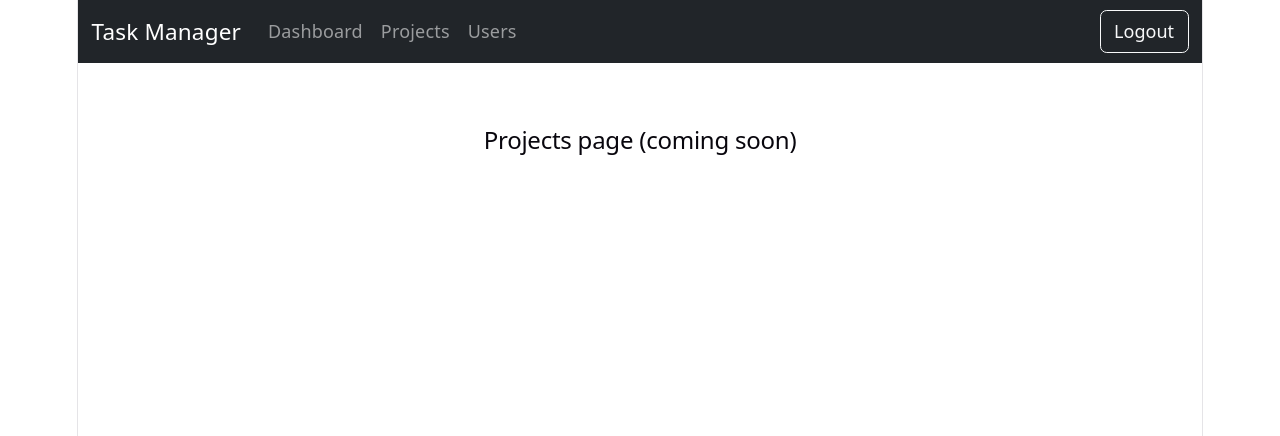
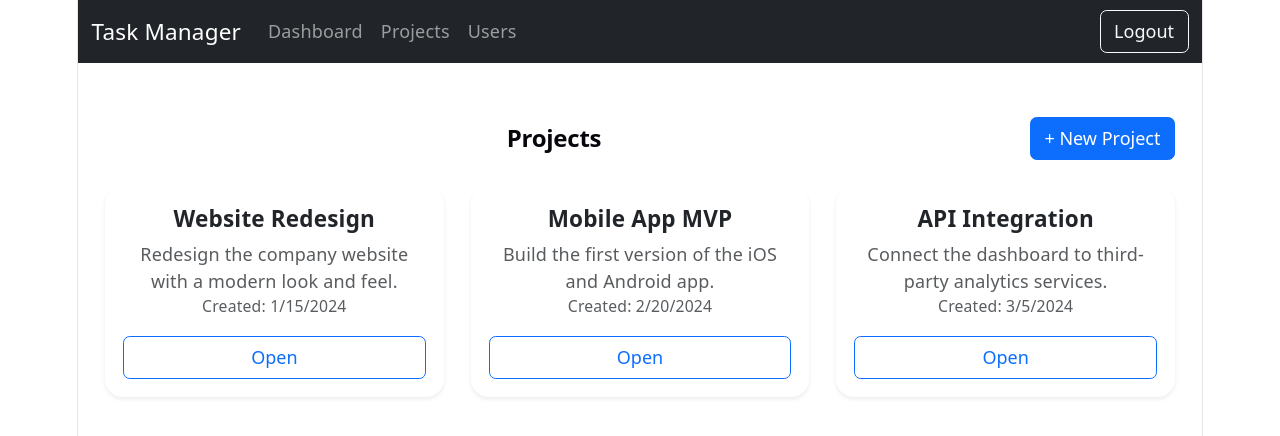
Before and after one commit to harshaayiniekathirgamanathan/Task-Management-Web-Project, a React (Vite) app in the folder client/: page /projects in a window 1280 px wide. Shown: the top 436 px of the page. Built offline with nearby package versions, Linux system fonts and the light colour scheme; no server answers; sample sign-in values are in the browser's storage.

Commit message:
feat: add projects screen with mock cards

```diff
--- a/client/src/AppRoutes.jsx
+++ b/client/src/AppRoutes.jsx
@@ -4,7 +4,8 @@ import ProtectedRoute from './components/ProtectedRoute';
 import DashboardPage from './pages/DashboardPage';
 import LoginPage from './pages/LoginPage';
 import ChangePasswordPage from './pages/ChangePasswordPage';
-import UsersPage from './pages/UsersPage'; // <-- new import
+import UsersPage from './pages/UsersPage';
+import ProjectsPage from './pages/ProjectsPage'; // <-- new import
 
 function Placeholder({ name }) {
   return <h2 style={{ padding: '2rem' }}>{name} page (coming soon)</h2>;
@@ -19,11 +20,16 @@ export default function AppRoutes() {
       {/* Pages WITH the navbar */}
       <Route element={<Layout />}>
         <Route path="/" element={<ProtectedRoute><DashboardPage /></ProtectedRoute>} />
-        <Route path="/projects" element={<ProtectedRoute><Placeholder name="Projects" /></ProtectedRoute>} />
+
+        {/* Swap Placeholder for the real ProjectsPage */}
+        <Route path="/projects" element={<ProtectedRoute><ProjectsPage /></ProtectedRoute>} />
+
+        {/* Project detail still a placeholder — built in the next step */}
         <Route path="/projects/:id" element={<ProtectedRoute><Placeholder name="Project detail" /></ProtectedRoute>} />
+
         <Route path="/change-password" element={<ProtectedRoute><ChangePasswordPage /></ProtectedRoute>} />
 
-        {/* roles={['admin']} means only admin users can open this — others are sent to / */}
+        {/* Admins only */}
         <Route path="/users" element={<ProtectedRoute roles={['admin']}><UsersPage /></ProtectedRoute>} />
       </Route>
     </Routes>
--- /dev/null
+++ b/client/src/pages/ProjectsPage.jsx
@@ -0,0 +1,147 @@
+import React, { useState } from 'react';
+import {
+    Container, Row, Col,
+    Card, Button,
+    Modal, Form
+} from 'react-bootstrap';
+import { useNavigate } from 'react-router-dom';
+
+// Hard-coded fake projects matching the API contract
+// Shape: { id, title, description, created_at }
+const FAKE_PROJECTS = [
+    {
+        id: '1',
+        title: 'Website Redesign',
+        description: 'Redesign the company website with a modern look and feel.',
+        created_at: '2024-01-15T08:00:00Z',
+    },
+    {
+        id: '2',
+        title: 'Mobile App MVP',
+        description: 'Build the first version of the iOS and Android app.',
+        created_at: '2024-02-20T10:00:00Z',
+    },
+    {
+        id: '3',
+        title: 'API Integration',
+        description: 'Connect the dashboard to third-party analytics services.',
+        created_at: '2024-03-05T09:30:00Z',
+    },
+];
+
+export default function ProjectsPage() {
+    const navigate = useNavigate();
+
+    // --- New project modal state ---
+    const [showModal, setShowModal] = useState(false);
+    const [title, setTitle] = useState('');
+    const [description, setDescription] = useState('');
+
+    function handleOpenModal() {
+        // Reset fields every time the modal opens
+        setTitle('');
+        setDescription('');
+        setShowModal(true);
+    }
+
+    function handleCloseModal() {
+        setShowModal(false);
+    }
+
+    function handleSave() {
+        // For now just log — swap for a real POST /api/projects call later
+        console.log('New project:', { title, description });
+        handleCloseModal();
+    }
+
+    return (
+        <Container className="py-4">
+            {/* Page heading + New project button */}
+            <Row className="mb-4 align-items-center">
+                <Col>
+                    <h2 className="fw-bold mb-0">Projects</h2>
+                </Col>
+                <Col xs="auto">
+                    <Button variant="primary" onClick={handleOpenModal}>
+                        + New Project
+                    </Button>
+                </Col>
+            </Row>
+
+            {/* Project cards grid */}
+            <Row className="g-4">
+                {FAKE_PROJECTS.map((project) => (
+                    <Col key={project.id} xs={12} md={6} lg={4}>
+                        <Card className="h-100 shadow-sm border-0 rounded-4">
+                            <Card.Body className="d-flex flex-column">
+                                {/* Project title */}
+                                <Card.Title className="fw-bold">{project.title}</Card.Title>
+
+                                {/* Description — grows to fill available space */}
+                                <Card.Text className="text-muted flex-grow-1">
+                                    {project.description}
+                                </Card.Text>
+
+                                {/* Created date — small text above the button */}
+                                <Card.Text className="text-muted small mb-3">
+                                    Created: {new Date(project.created_at).toLocaleDateString()}
+                                </Card.Text>
+
+                                {/* Open button — navigates to the project detail page */}
+                                <Button
+                                    variant="outline-primary"
+                                    onClick={() => navigate(`/projects/${project.id}`)}
+                                >
+                                    Open
+                                </Button>
+                            </Card.Body>
+                        </Card>
+                    </Col>
+                ))}
+            </Row>
+
+            {/* ---- New Project Modal ---- */}
+            <Modal show={showModal} onHide={handleCloseModal} centered>
+                <Modal.Header closeButton>
+                    <Modal.Title>New Project</Modal.Title>
+                </Modal.Header>
+
+                <Modal.Body>
+                    <Form onSubmit={(e) => e.preventDefault()}>
+                        {/* Title */}
+                        <Form.Group className="mb-3" controlId="projectTitle">
+                            <Form.Label className="fw-semibold">Title</Form.Label>
+                            <Form.Control
+                                type="text"
+                                placeholder="Project title"
+                                value={title}
+                                onChange={(e) => setTitle(e.target.value)}
+                            />
+                        </Form.Group>
+
+                        {/* Description */}
+                        <Form.Group controlId="projectDescription">
+                            <Form.Label className="fw-semibold">Description</Form.Label>
+                            <Form.Control
+                                as="textarea"
+                                rows={3}
+                                placeholder="What is this project about?"
+                                value={description}
+                                onChange={(e) => setDescription(e.target.value)}
+                            />
+                        </Form.Group>
+                    </Form>
+                </Modal.Body>
+
+                <Modal.Footer>
+                    <Button variant="secondary" onClick={handleCloseModal}>
+                        Cancel
+                    </Button>
+                    <Button variant="primary" onClick={handleSave}>
+                        Create Project
+                    </Button>
+                </Modal.Footer>
+            </Modal>
+        </Container>
+    );
+}
```
